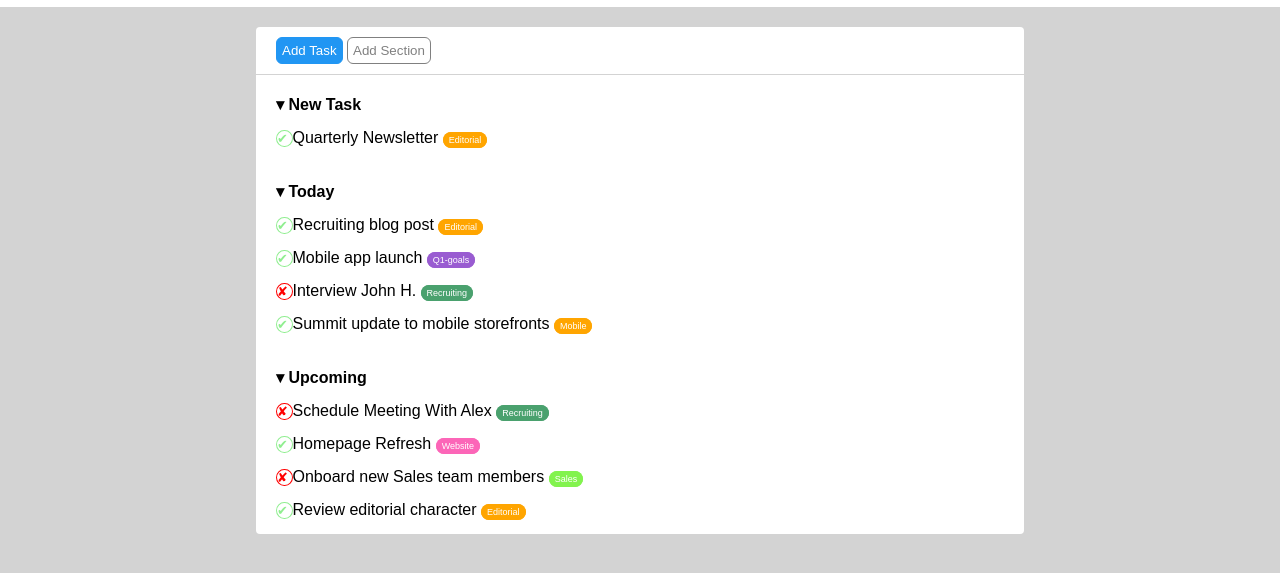
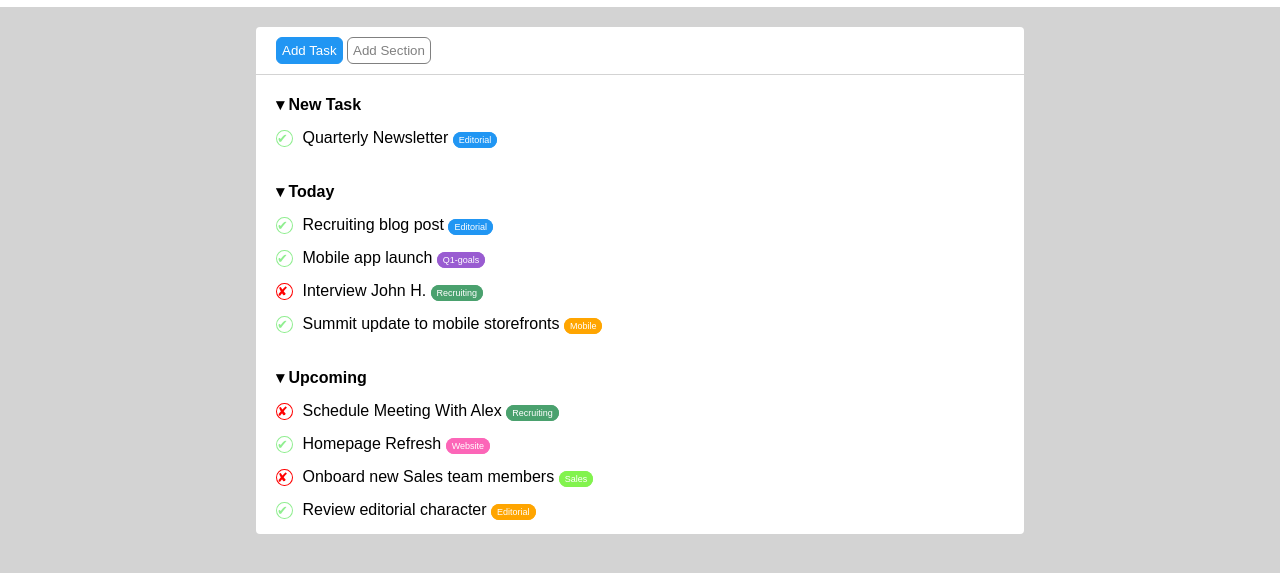
Before and after one commit to domenicatonziello/html-css-toboolist, a plain HTML site: page index.html in a window 1280 px wide. Shown: the part 83-656 px from the top of the page. Drawn offline with Linux system fonts and the light colour scheme.

Commit message:
rewatched

```diff
--- a/css/style.css
+++ b/css/style.css
@@ -54,9 +54,10 @@ h1{
 .categories{
     padding-bottom: 15px;
 }
-.right,.wrong{
+.spunta{
     border-radius: 50%;
     font-size: 13px;
+    margin-right: 10px;
 }
 .right{
     color: lightgreen;
@@ -66,37 +67,34 @@ h1{
     color: red;
     border: 1px solid red;
 }
-.editorial,.goals,.recruiting,.mobile,.website,.sales{
+/* etichette */
+.etichetta{
     font-size: 9px;
     border-radius:50px;
     padding: 2px 5px ;
     color: white;
 }
-.editorial{
+.azzurro{
     background-color: #2196f3;
     border: 1px solid #2196f3 ;
 }
-.goals{
+.viola{
     background-color: rgb(153, 92, 209);
     border: 1px solid rgb(153, 92, 209);
 }
-.recruiting{
+.verde{
     background-color: rgb(74, 161, 110);
     border: 1px solid rgb(74, 161, 110);
 }
-.mobile{
+.arancione{
     background-color: orange;
     border: 1px solid orange;
 }
-.website{
+.rosa{
     background-color: rgb(252, 102, 184);
     border: 1px solid rgb(252, 102, 184)
 }
-.sales{
+.verde-acido{
     background-color: #82f34e;
     border: 1px solid #82f34e;
 }
-.editorial{
-    background-color: orange;
-    border: 1px solid orange ;
-}
--- a/index.html
+++ b/index.html
@@ -20,21 +20,21 @@
         </header>
         <div class="new-task">
             <h4 class="categories">&#x25BE; New Task </h4>
-            <p class="categories"> <span class="right"> &#10004; </span> Quarterly Newsletter <span class="editorial">Editorial</span> </p>
+            <p class="categories"> <span class="spunta right"> &#10004; </span> Quarterly Newsletter <span class="etichetta azzurro">Editorial</span> </p>
         </div>
         <div class="new-task">
             <h4 class="categories">&#x25BE; Today </h4>
-            <p class="categories"> <span class="right"> &#10004; </span> Recruiting blog post <span class="editorial">Editorial</span> </p>
-            <p class="categories"> <span class="right"> &#10004; </span> Mobile app launch <span class="goals">Q1-goals</span> </p>
-            <p class="categories"> <span class="wrong"> &#10008; </span> Interview John H. <span class="recruiting"> Recruiting</span> </p>
-            <p class="categories"> <span class="right"> &#10004; </span> Summit update to mobile storefronts <span class="mobile"> Mobile</span> </p>
+            <p class="categories"> <span class="spunta right"> &#10004; </span> Recruiting blog post <span class="etichetta azzurro">Editorial</span> </p>
+            <p class="categories"> <span class="spunta right"> &#10004; </span> Mobile app launch <span class="etichetta viola">Q1-goals</span> </p>
+            <p class="categories"> <span class="spunta wrong"> &#10008; </span> Interview John H. <span class="etichetta verde"> Recruiting</span> </p>
+            <p class="categories"> <span class="spunta right"> &#10004; </span> Summit update to mobile storefronts <span class="etichetta arancione"> Mobile</span> </p>
         </div>
         <div class="new-task">
             <h4 class="categories">&#x25BE; Upcoming </h4>
-            <p class="categories"> <span class="wrong"> &#10008; </span> Schedule Meeting With Alex <span class="recruiting">Recruiting</span> </p>
-            <p class="categories"> <span class="right"> &#10004; </span> Homepage Refresh <span class="website"> Website</span> </p>
-            <p class="categories"> <span class="wrong"> &#10008; </span> Onboard new Sales team members  <span class="sales"> Sales</span> </p>
-            <p class="categories"> <span class="right"> &#10004; </span> Review editorial character <span class="editorial"> Editorial</span> </p>
+            <p class="categories"> <span class="spunta wrong"> &#10008; </span> Schedule Meeting With Alex <span class="etichetta verde">Recruiting</span> </p>
+            <p class="categories"> <span class="spunta right"> &#10004; </span> Homepage Refresh <span class="etichetta rosa"> Website</span> </p>
+            <p class="categories"> <span class="spunta wrong"> &#10008; </span> Onboard new Sales team members  <span class="etichetta verde-acido"> Sales</span> </p>
+            <p class="categories"> <span class="spunta right"> &#10004; </span> Review editorial character <span class="etichetta arancione"> Editorial</span> </p>
         </div>
     </main>
 
```
